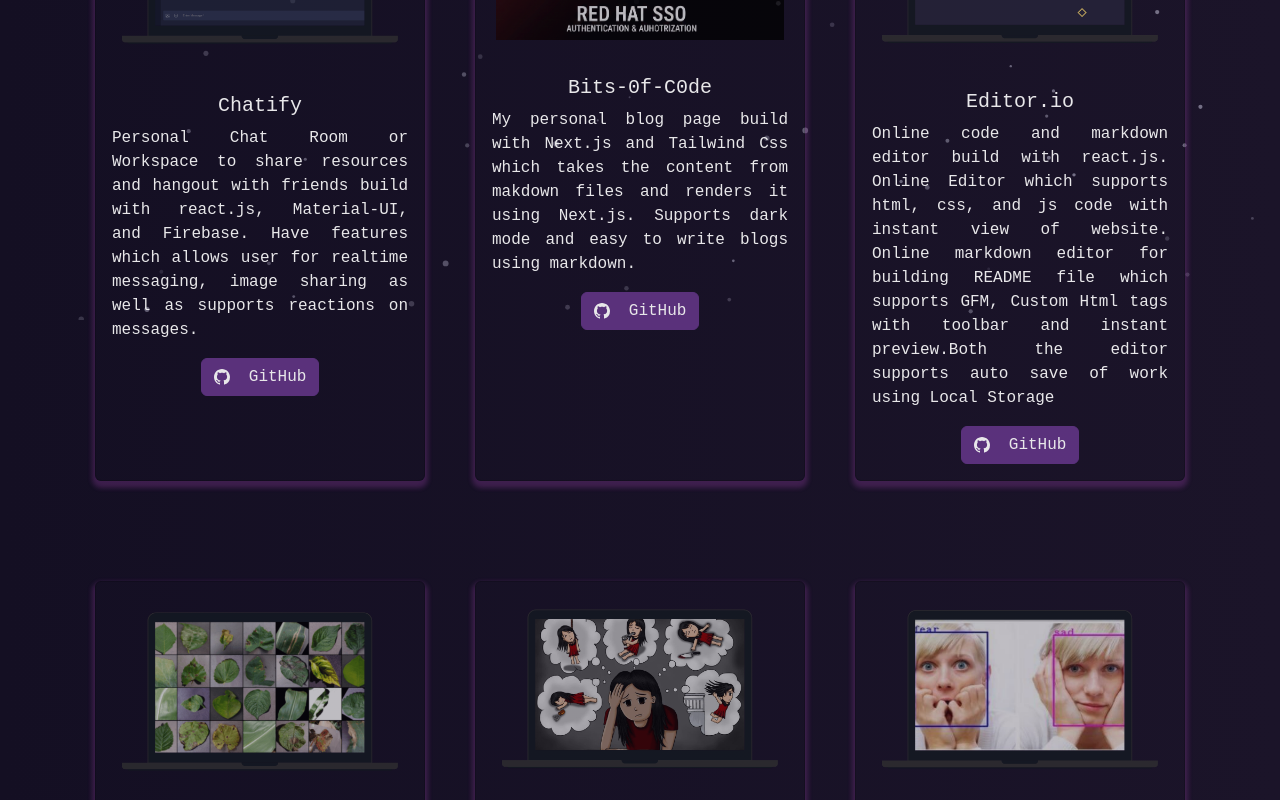
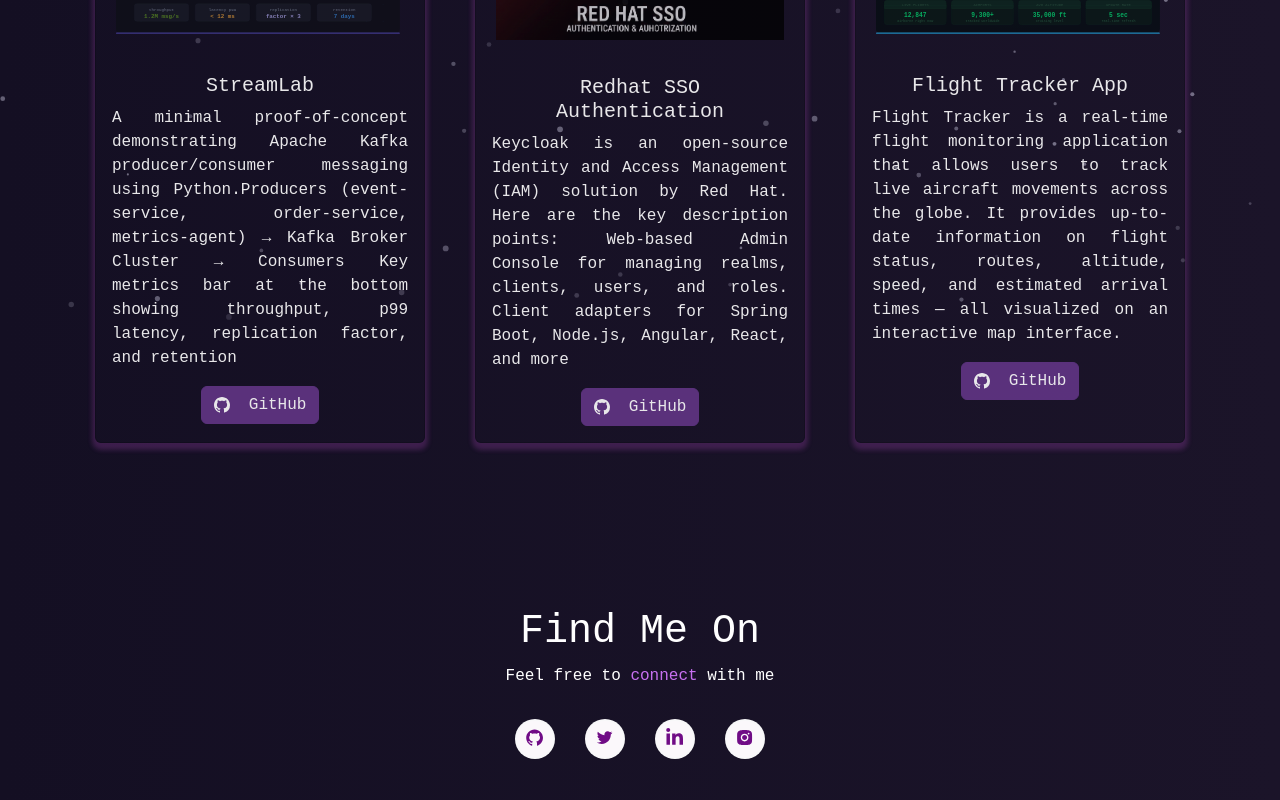
Before and after one commit to jerin/MyPortfolio, a React (Vite) app: page /projects in a window 1280 px wide. Shown: the part 480-1280 px from the top of the page. Built offline with nearby package versions, Linux system fonts and the light colour scheme; a web font is replaced by a local one.

Commit message:
project added

```diff
--- a/src/Components/Projects/Projects.jsx
+++ b/src/Components/Projects/Projects.jsx
@@ -2,7 +2,8 @@
 import { Container, Row, Col } from "react-bootstrap";
 import ProjectDetails from "./ProjectDetails.jsx";
 import Particle from "../Particle.jsx";
-import leaf from "../../assets/Projects/leaf.png";
+import flight from "../../assets/Projects/flight_tracker_app_thumbnail.svg";
+import StreamLab from "../../assets/Projects/apache_kafka_poc_thumbnail.svg";
 import emotion from "../../assets/Projects/emotion.png";
 import editor from "../../assets/Projects/codeEditor.png";
 import chatify from "../../assets/Projects/chatify.png";
@@ -24,58 +25,37 @@
           <Row style={{ justifyContent: "center", paddingBottom: "10px" }}>
             <Col md={4} className="project-card">
               <ProjectDetails
-                imgPath={chatify}
+              ghLink="https://github.com/jerin/kafka-poc"
+                imgPath={StreamLab}
                 isBlog={false}
-                title="Chatify"
-                description="Personal Chat Room or Workspace to share resources and hangout with friends build with react.js, Material-UI, and Firebase. Have features which allows user for realtime messaging, image sharing as well as supports reactions on messages."
+                title="StreamLab"
+                description="A minimal proof-of-concept demonstrating Apache Kafka producer/consumer messaging using Python.Producers (event-service, order-service, metrics-agent) → Kafka Broker Cluster → Consumers
+                Key metrics bar at the bottom showing throughput, p99 latency, replication factor, and retention"
               />
             </Col>
 
             <Col md={4} className="project-card">
               <ProjectDetails
+                  ghLink="https://github.com/jerin/react-redux-node-keycloak"
                 imgPath={Authentication}
                 isBlog={false}
-                title="Bits-0f-C0de"
-                description="My personal blog page build with Next.js and Tailwind Css which takes the content from makdown files and renders it using Next.js. Supports dark mode and easy to write blogs using markdown."
+                title="Redhat SSO Authentication"
+                description="Keycloak is an open-source Identity and Access Management (IAM) solution by Red Hat. Here are the key description points: Web-based Admin Console for managing realms, clients, users, and roles.
+                Client adapters for Spring Boot, Node.js, Angular, React, and more"
               />
             </Col>
 
             <Col md={4} className="project-card">
               <ProjectDetails
-                imgPath={editor}
+                  ghLink="https://github.com/jerin/realtime-flight-tracker"
+                imgPath={flight}
                 isBlog={false}
-                title="Editor.io"
-                description="Online code and markdown editor build with react.js. Online Editor which supports html, css, and js code with instant view of website. Online markdown editor for building README file which supports GFM, Custom Html tags with toolbar and instant preview.Both the editor supports auto save of work using Local Storage"
+                title="Flight Tracker App"
+                description="Flight Tracker is a real-time flight monitoring application that allows users to track live aircraft movements across the globe. It provides up-to-date information on flight status, routes, altitude, speed, and estimated arrival times — all visualized on an interactive map interface."
               />
             </Col>
 
-            <Col md={4} className="project-card">
-              <ProjectDetails
-                imgPath={leaf}
-                isBlog={false}
-                title="Plant AI"
-                description="Used the plant disease dataset from Kaggle and trained a image classifer model using 'PyTorch' framework using CNN and Transfer Learning with 38 classes of various plant leaves. The model was successfully able to detect diseased and healthy leaves of 14 unique plants. I was able to achieve an accuracy of 98% by using Resnet34 pretrained model."
-              />
-            </Col>
 
-            <Col md={4} className="project-card">
-              <ProjectDetails
-                imgPath={suicide}
-                isBlog={false}
-                title="Ai For Social Good"
-                description="Using 'Natural Launguage Processing' for the detection of suicide-related posts and user's suicide ideation in cyberspace  and thus helping in sucide prevention."
-              />
-            </Col>
-
-            <Col md={4} className="project-card">
-              <ProjectDetails
-                imgPath={emotion}
-                isBlog={false}
-                title="Face Recognition and Emotion Detection"
-                description="Trained a CNN classifier using 'FER-2013 dataset' with Keras and tensorflow backened. The classifier sucessfully predicted the various types of emotions of human. And the highest accuracy obtained with the model was 60.1%.
-              Then used Open-CV to detect the face in an image and then pass the face to the classifer to predict the emotion of a person."
-              />
-            </Col>
           </Row>
         </Container>
       </Container>
```
Also changed, not shown: src/assets/Projects/apache_kafka_poc_thumbnail.svg (added), src/assets/Projects/flight_tracker_app_thumbnail.svg (added).
